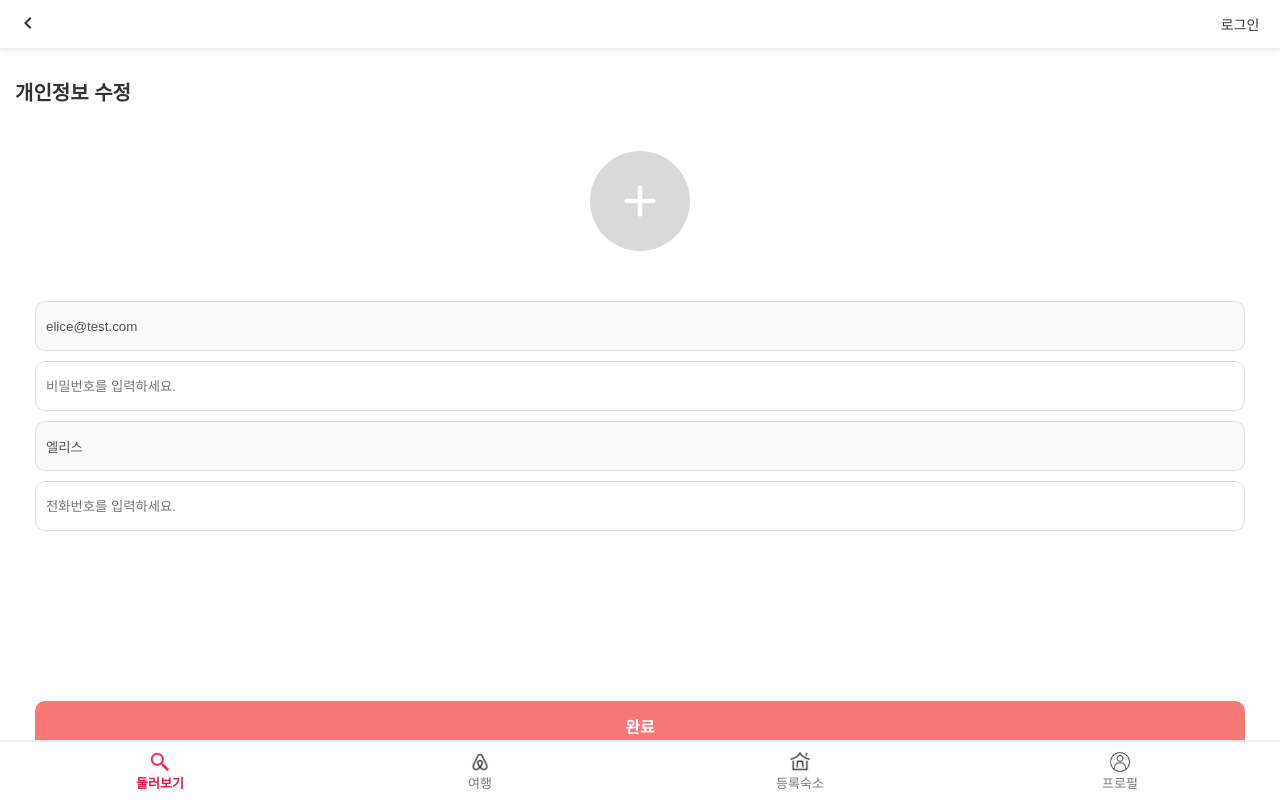
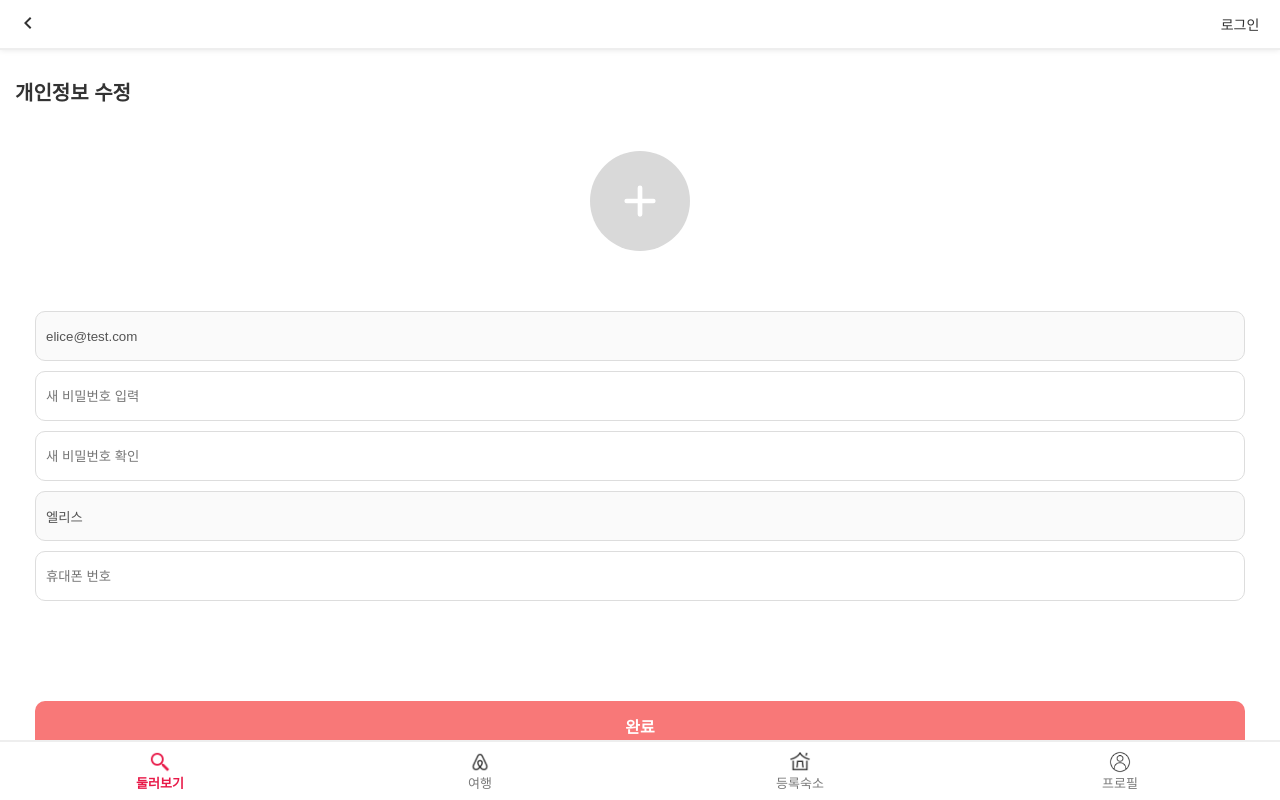
Before and after one commit to KHyeonbin/elice-project--stayandgo-front-, a React (Create React App) app: page /Profile/Edit in a window 1280 px wide. Built offline with nearby package versions, Linux system fonts and the light colour scheme; a web font is replaced by a local one.

Commit message:
Feat: 개인정보 수정 페이지 비밀번호 확인, 유효성검사 에러메시지 추가, 파일 분리 ProfileEditPage.jsx에서 components/profile/ProfileEdit.jsx로 코드분리 후 임포트해서 사용

```diff
--- /dev/null
+++ b/src/components/profile/ProfileEdit.jsx
@@ -0,0 +1,149 @@
+import React, { useState, useEffect } from "react";
+import { useNavigate } from "react-router-dom";
+import {
+  ProfileEditContainer,
+  ProfileEditSection,
+  ProfileEditForm,
+  ProfileEditInput,
+  ProfileEditButtonContainer,
+  ProfileEditSaveButton,
+  ErrorMessage,
+} from "./ProfileEditPageStyle";
+import ProfileImageUpload from "./ProfileImageUpload"; // 프로필 이미지 업로드 기능 컴포넌트
+import ProfileEditSuccessModal from "./ProfileEditSuccessModal"; // 수정 완료 모달
+
+const ProfileEdit = () => {
+  const [profileImg, setProfileImg] = useState("");
+  const [password, setPassword] = useState("");
+  const [passwordCheck, setPasswordCheck] = useState("");
+  const [passwordError, setPasswordError] = useState("");
+  const [passwordCheckError, setPasswordCheckError] = useState("");
+  const [phone, setPhone] = useState("");
+  const [isModal, setIsModal] = useState(false);
+
+  const navigate = useNavigate();
+
+  /** 비밀번호 유효성 검사 함수 */
+  const validatePassword = (password) => {
+    if (password.length > 0 && password.length < 10) {
+      setPasswordError("10자 이상 입력해주세요.");
+      return false;
+    } else {
+      const hasLetter = /[a-zA-Z]/.test(password);
+      const hasNumber = /[0-9]/.test(password);
+      const hasSpecialChar = /[^a-zA-Z0-9]/.test(password);
+      const isValidCombination = [hasLetter, hasNumber, hasSpecialChar].filter(Boolean).length >= 2;
+
+      if (!isValidCombination) {
+        setPasswordError("영문/숫자/특수문자(공백 제외)만 허용하며, 2개 이상 조합");
+        return false;
+      } else {
+        setPasswordError("");
+        return true;
+      }
+    }
+  };
+
+  /** 인풋 변경 핸들러 */
+  const onChangeHandler = (e) => {
+    const { name, value } = e.target;
+
+    if (name === "phone") {
+      const formattedValue = value.replace(/\D/g, "").replace(/(\d{3})(\d{4})(\d{4})/, "$1-$2-$3"); // 휴대폰 번호 형식 변경
+      setPhone(formattedValue);
+    } else if (name === "password") {
+      setPassword(value);
+    } else if (name === "passwordCheck") {
+      setPasswordCheck(value);
+    }
+  };
+
+  useEffect(() => {
+    validatePassword(password);
+  }, [password]);
+
+  useEffect(() => {
+    setPasswordCheckError(
+      passwordCheck.length > 0 && password !== passwordCheck ? "비밀번호가 일치하지 않습니다." : "",
+    );
+  }, [passwordCheck, password]);
+
+  /** 완료 버튼 클릭 시 */
+  const onClickHandleSave = (e) => {
+    e.preventDefault();
+
+    // 아무 입력하지 않고 완료 버튼 클릭 했을 때
+    if (!password || !passwordCheck || !phone) {
+      alert("모든 내용을 입력해주세요.");
+      return;
+    }
+
+    if (passwordError || passwordCheckError) {
+      return;
+    }
+
+    const phoneRegex = /^[0-9]{3}-[0-9]{4}-[0-9]{4}$/;
+    if (!phoneRegex.test(phone)) {
+      alert("휴대폰 번호는 000-0000-0000 형태로 입력해야 합니다.");
+      return;
+    }
+
+    setIsModal(true);
+  };
+
+  /** 모달 닫기 함수 */
+  const onClickHandleCloseModal = () => {
+    setIsModal(false);
+    navigate("/"); // 모달 닫기 클릭 시 홈으로 이동
+  };
+
+  return (
+    <>
+      <ProfileEditContainer>
+        <ProfileEditSection>
+          <ProfileImageUpload profileImg={profileImg} setProfileImg={setProfileImg} />
+          <ProfileEditForm>
+            <ProfileEditInput type="email" id="email" name="email" value="elice@test.com" disabled />
+            <ProfileEditInput
+              type="password"
+              id="password"
+              name="password"
+              placeholder="새 비밀번호 입력"
+              value={password}
+              required
+              onChange={onChangeHandler}
+            />
+            {password.length > 0 && password && <ErrorMessage>{passwordError}</ErrorMessage>}
+            <ProfileEditInput
+              type="password"
+              id="passwordCheck"
+              name="passwordCheck"
+              placeholder="새 비밀번호 확인"
+              value={passwordCheck}
+              required
+              onChange={onChangeHandler}
+            />
+            {passwordCheck.length > 0 && passwordCheckError && <ErrorMessage>{passwordCheckError}</ErrorMessage>}
+            <ProfileEditInput type="text" id="name" name="name" value="엘리스" disabled />
+            <ProfileEditInput
+              type="tel"
+              id="phone"
+              name="phone"
+              placeholder="휴대폰 번호"
+              maxLength={13}
+              value={phone}
+              required
+              onChange={onChangeHandler} // 휴대폰 번호 형식 변경 핸들러 사용
+            />
+            <ProfileEditButtonContainer>
+              <ProfileEditSaveButton onClick={onClickHandleSave}>완료</ProfileEditSaveButton>
+            </ProfileEditButtonContainer>
+          </ProfileEditForm>
+        </ProfileEditSection>
+      </ProfileEditContainer>
+      {isModal && <ProfileEditSuccessModal message="수정이 완료되었습니다!" onClose={onClickHandleCloseModal} />}
+    </>
+  );
+};
+
+export default ProfileEdit;
--- a/src/components/profile/ProfileEditPageStyle.jsx
+++ b/src/components/profile/ProfileEditPageStyle.jsx
@@ -44,7 +44,7 @@ export const ProfileEditForm = styled.form`
 `;
 
 export const ProfileEditInput = styled.input`
-  margin-bottom: 10px;
+  margin-top: 10px;
   padding: 10px;
   width: 100%;
   height: 50px;
@@ -76,3 +76,9 @@ export const ProfileEditSaveButton = styled.button`
   font-weight: 700;
   cursor: pointer;
 `;
+
+export const ErrorMessage = styled.div`
+  font-size: 12px;
+  color: red;
+  padding: 5px 0;
+`;
--- a/src/pages/ProfileEditPage.jsx
+++ b/src/pages/ProfileEditPage.jsx
@@ -1,79 +1,13 @@
-import React, { useState } from "react";
-import { useNavigate } from "react-router-dom";
+import React from "react";
 import SubLayout from "../components/layout/SubLayout";
 import MainFooter from "../components/layout/MainFooter";
-import {
-  ProfileEditContainer,
-  ProfileEditSection,
-  ProfileEditForm,
-  ProfileEditInput,
-  ProfileEditButtonContainer,
-  ProfileEditSaveButton,
-} from "../components/profile/ProfileEditPageStyle";
-import ProfileImageUpload from "../components/profile/ProfileImageUpload"; // 프로필 이미지 업로드 기능 컴포넌트
-import ProfileEditSuccessModal from "../components/profile/ProfileEditSuccessModal";
+import ProfileEdit from "../components/profile/ProfileEdit";
 
 const ProfileEditPage = () => {
-  const [profileImg, setProfileImg] = useState("");
-  const [password, setPassword] = useState("");
-  const [phone, setPhone] = useState("");
-  const [isModal, setIsModal] = useState(false);
-
-  const navigate = useNavigate();
-
-  // 완료 버튼 클릭 시
-  const onClickHandleSave = (e) => {
-    e.preventDefault();
-
-    // 유효성 검사
-    if (!password || !phone) {
-      alert("모든 필드를 입력해주세요.");
-      return;
-    }
-
-    // 수정 완료 일때 모달 열기
-    setIsModal(true);
-  };
-
-  const onClickHandleCloseModal = () => {
-    setIsModal(false);
-    navigate("/"); // 모달 닫기 클릭 시 홈으로 이동
-  };
-
   return (
     <>
       <SubLayout pageTitle="개인정보 수정">
-        <ProfileEditContainer>
-          <ProfileEditSection>
-            <ProfileImageUpload profileImg={profileImg} setProfileImg={setProfileImg} />
-            <ProfileEditForm>
-              <ProfileEditInput type="email" id="email" name="email" value="elice@test.com" disabled />
-              <ProfileEditInput
-                type="password"
-                id="password"
-                name="password"
-                placeholder="비밀번호를 입력하세요."
-                value={password}
-                required
-                onChange={(e) => setPassword(e.target.value)}
-              />
-              <ProfileEditInput type="text" id="name" name="name" value="엘리스" disabled />
-              <ProfileEditInput
-                type="tel"
-                id="phone"
-                name="phone"
-                placeholder="전화번호를 입력하세요."
-                value={phone}
-                required
-                onChange={(e) => setPhone(e.target.value)}
-              />
-              <ProfileEditButtonContainer>
-                <ProfileEditSaveButton onClick={onClickHandleSave}>완료</ProfileEditSaveButton>
-              </ProfileEditButtonContainer>
-            </ProfileEditForm>
-          </ProfileEditSection>
-        </ProfileEditContainer>
-        {isModal && <ProfileEditSuccessModal message="수정이 완료되었습니다!" onClose={onClickHandleCloseModal} />}
+        <ProfileEdit />
       </SubLayout>
       <MainFooter />
     </>
```
